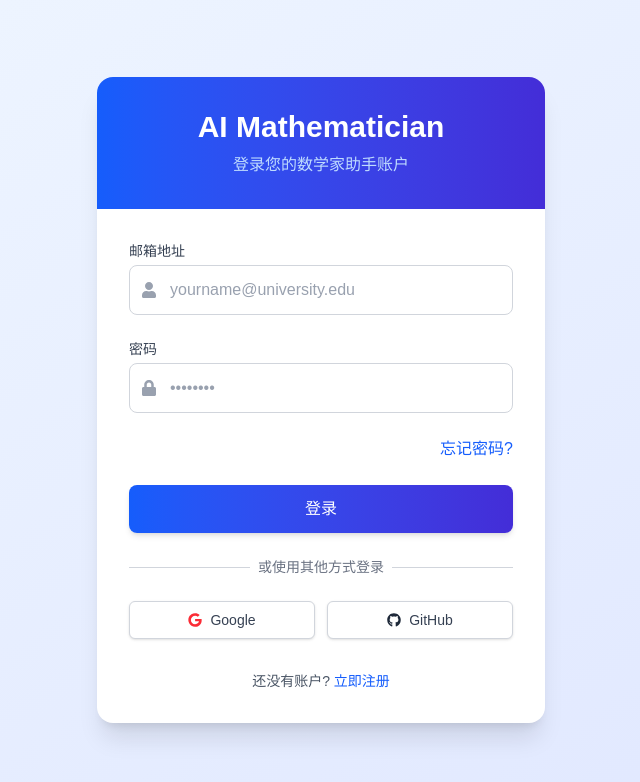
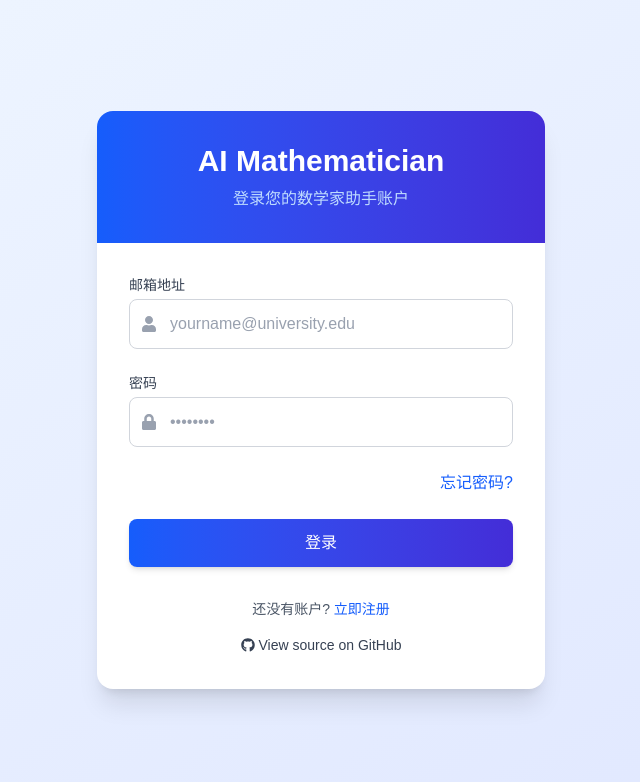
Before and after one commit to Carlos-Mero/AIM, a Next.js app in the folder frontend/: page /login in a window 1280 px wide. Shown: the top 782 px of the page, without its empty margins (319-959 px from the left). Built offline with nearby package versions, Linux system fonts and the light colour scheme.

Commit message:
fix: errors in handling final proof & UI improvements

```diff
--- a/frontend/src/app/login/page.tsx
+++ b/frontend/src/app/login/page.tsx
@@ -2,7 +2,7 @@
 
 import React, { useState } from 'react';
 import { useRouter } from 'next/navigation';
-import { FaUser, FaLock, FaGoogle, FaGithub } from 'react-icons/fa';
+import { FaUser, FaLock, FaGithub } from 'react-icons/fa';
 import Link from 'next/link';
 import { useAuth } from '@/context/AuthContext';
 
@@ -97,39 +97,23 @@ const Login: React.FC = () => {
             登录
           </button>
 
-          <div className="mt-6">
-            <div className="relative">
-              <div className="absolute inset-0 flex items-center">
-                <div className="w-full border-t border-gray-300"></div>
-              </div>
-              <div className="relative flex justify-center text-sm">
-                <span className="px-2 bg-white text-gray-500">或使用其他方式登录</span>
-              </div>
-            </div>
-
-            <div className="mt-6 grid grid-cols-2 gap-3">
-              <button
-                type="button"
-                className="w-full inline-flex justify-center items-center py-2 px-4 border border-gray-300 rounded-md shadow-sm bg-white text-sm font-medium text-gray-700 hover:bg-gray-50"
-              >
-                <FaGoogle className="text-red-500 mr-2" />
-                Google
-              </button>
-              <button
-                type="button"
-                className="w-full inline-flex justify-center items-center py-2 px-4 border border-gray-300 rounded-md shadow-sm bg-white text-sm font-medium text-gray-700 hover:bg-gray-50"
-              >
-                <FaGithub className="text-gray-800 mr-2" />
-                GitHub
-              </button>
-            </div>
-          </div>
 
           <p className="mt-8 text-center text-sm text-gray-600">
             还没有账户?{' '}
             <Link href="/signup" className="font-medium text-blue-600 hover:text-blue-500">
               立即注册
             </Link>
+          </p>
+          <p className="mt-4 text-center text-sm text-gray-600">
+            <a
+              href="https://github.com/Carlos-Mero/AIM/"
+              target="_blank"
+              rel="noopener noreferrer"
+              className="inline-flex items-center font-medium text-gray-700 hover:text-gray-900"
+            >
+              <FaGithub className="mr-1" />
+              View source on GitHub
+            </a>
           </p>
         </form>
       </div>
--- a/frontend/src/components/NavBar.tsx
+++ b/frontend/src/components/NavBar.tsx
@@ -2,7 +2,7 @@
 
 import React, { useState } from 'react';
 import { useAuth } from '@/context/AuthContext';
-import { FaBook, FaCog, FaSignOutAlt, FaUser, FaQuestionCircle } from 'react-icons/fa';
+import { FaBook, FaCog, FaSignOutAlt, FaUser, FaQuestionCircle, FaGithub } from 'react-icons/fa';
 import HelpModal from './HelpModal';
 import { useRouter } from 'next/navigation';
 
@@ -32,6 +32,15 @@ export default function NavBar() {
             <span className="text-xl font-bold">AI Mathematician</span>
           </div>
           <div className="flex items-center space-x-4">
+            <a
+              href="https://github.com/Carlos-Mero/AIM/"
+              target="_blank"
+              rel="noopener noreferrer"
+              className="text-blue-200 hover:text-white px-3 py-2 rounded-md text-sm font-medium flex items-center"
+            >
+              <FaGithub className="mr-1" />
+              <span className="hidden md:block">GitHub</span>
+            </a>
             <div className="flex items-center space-x-3">
               <div className="bg-blue-500 w-8 h-8 rounded-full flex items-center justify-center">
                 <FaUser className="text-white" />
```
Also changed, not shown: 2 other files (tests, documents, lock files or other folders).
